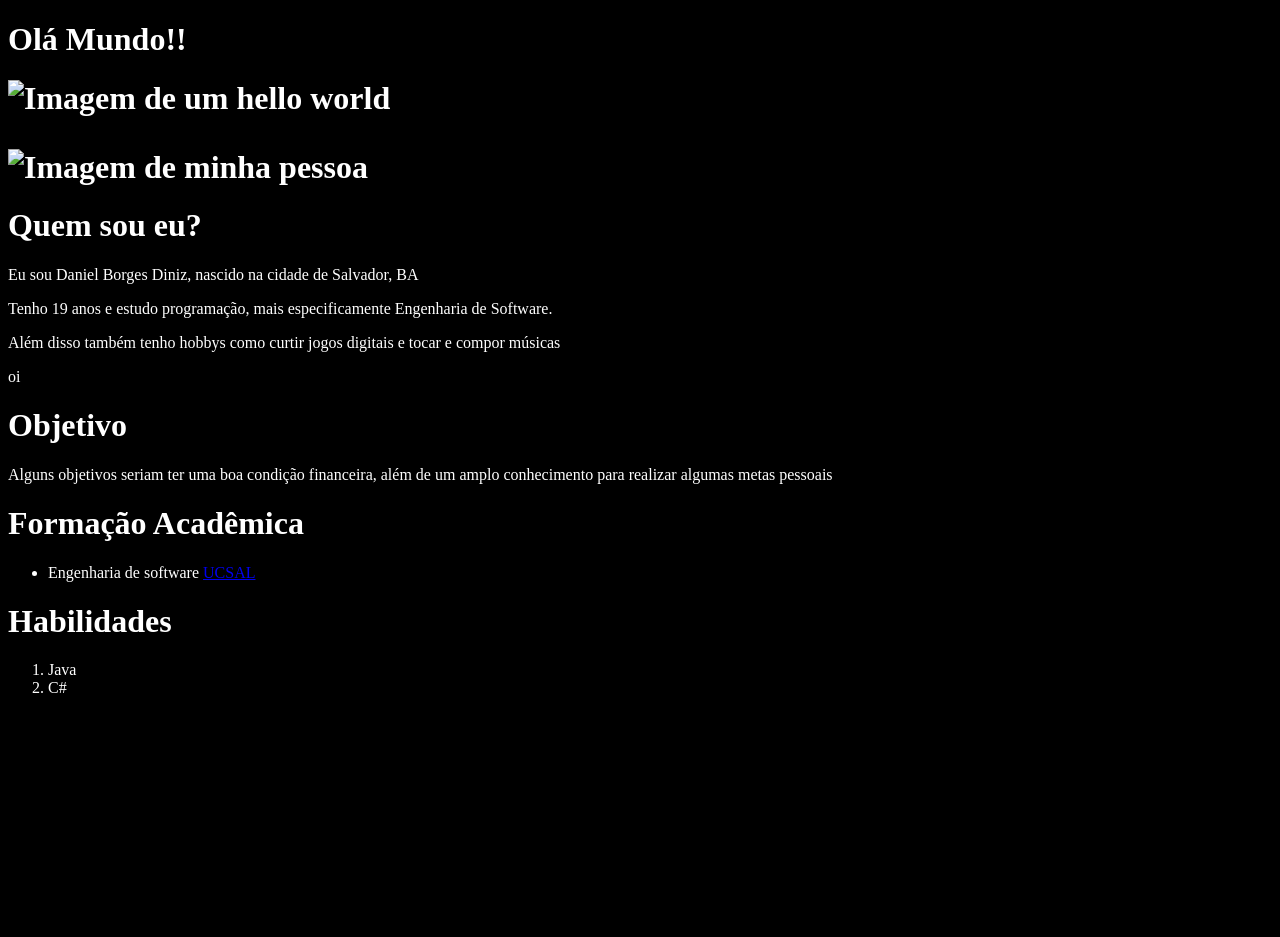
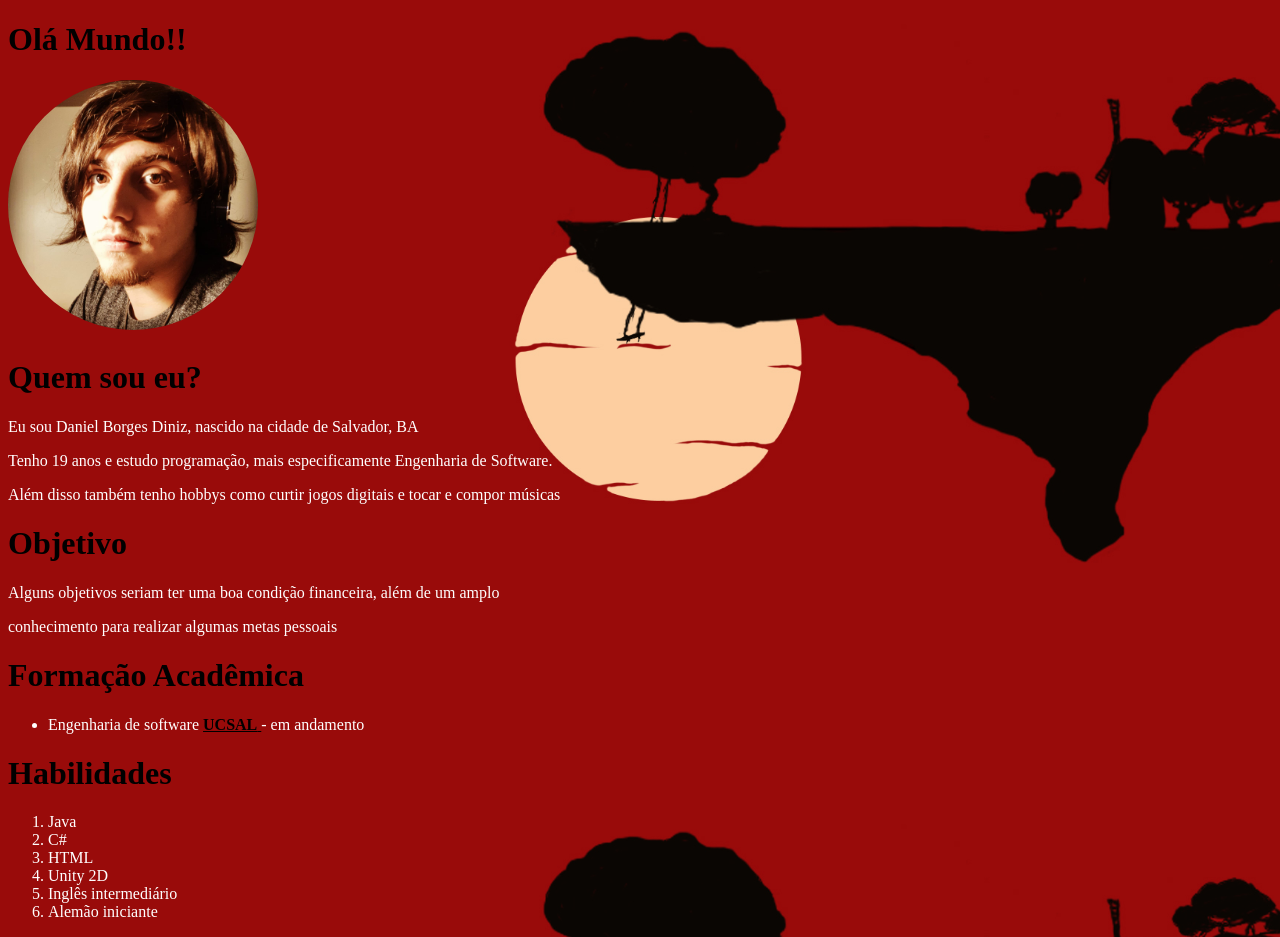
Before and after one commit to DanielBorgesDiniz/danieldinizpage.github.io, a plain HTML site: page index.html in a window 1280 px wide. Before the commit the page ends 800 px from the top, so only its background shows below. Drawn offline with Linux system fonts and the light colour scheme.

Commit message:
Add files via upload

```diff
--- a/index.html
+++ b/index.html
@@ -1,24 +1,42 @@
 <!DOCTYPE html>
 <html>
     <head>
-        <style>
+        <style type="text/css">
+
             body{
-                background-color: black;
+                background-image:url(57992_gorillaz.jpg);
+                background-size: cover;
+                background-attachment: fixed;
                 color: white;
-                margin-top: auto;
             }
-        </style>
+
+            .content{
+                background: white;
+                width: 50%;
+                padding: 40px;
+            }
+
+            img{
+                border-radius: 50%;
+            }
+
+            h1{
+                color: black;
+            }
+
+            a{
+                color: black;
+            }
+            </style>
+
         <title>daniel borges diniz</title>
     </head>
     <body>
 
-        <h1>Olá Mundo!!<h1>
 
-            <img src="olamundo5.jpg" alt="Imagem de um hello world">
-            <p>
-            </p>
+        <h1 class="titulo">Olá Mundo!!<h1>
 
-            <img src="eu.jpg" alt="Imagem de minha pessoa" width="320" height="420" />
+            <img src="eu2.jpg" alt="Imagem de minha pessoa" width="250" height="250" />
 
         <h1>Quem sou eu?</h1>
 
@@ -29,17 +47,18 @@
                 jogos digitais e tocar e compor músicas</p>
 
 
-<p>oi</p>
 
 
                 <h1>Objetivo</h1>
 
-                <p> Alguns objetivos seriam ter uma boa condição financeira, além de um amplo conhecimento para realizar algumas metas pessoais</p>
+                <p> Alguns objetivos seriam ter uma boa condição financeira, além de um amplo
+                    <p>conhecimento para realizar algumas metas pessoais</p>
 
                 <h1>Formação Acadêmica</h1>
 
                 <ul>
-                <li>Engenharia de software <a href="https://www.ucsal.br/" target="_blank"> UCSAL </a></li>
+                <li>Engenharia de software <a href="https://www.ucsal.br/" target="_blank"><b>UCSAL</b> </a> - em andamento</li>
+
 
                  </ul>
 
@@ -49,8 +68,14 @@
 
                 <li>Java</li>
                 <li>C#</li>
+                <li>HTML</li>
+                <li>Unity 2D</li>
+                <li>Inglês intermediário </li>
+                <li>Alemão iniciante </li>
 
                 </ol>
+
+
     </body>
 
 </html>
```
Also changed, not shown: 57992_gorillaz.jpg (added), eu2.jpg (added).
